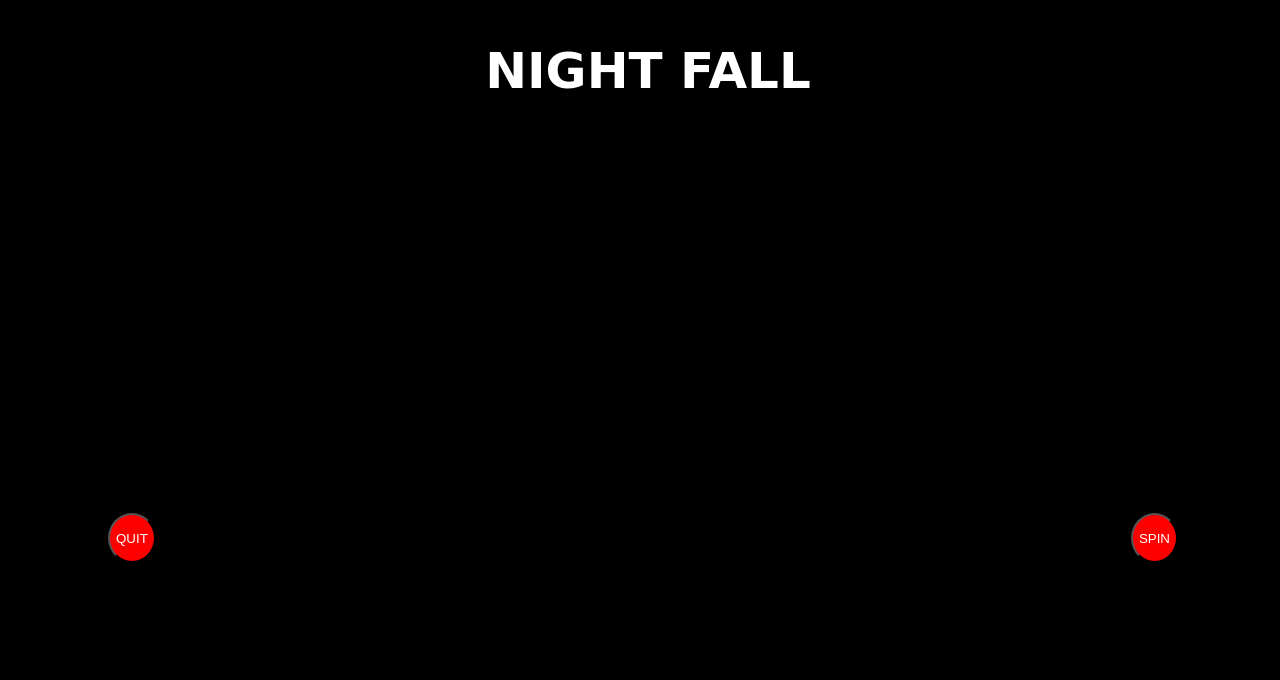
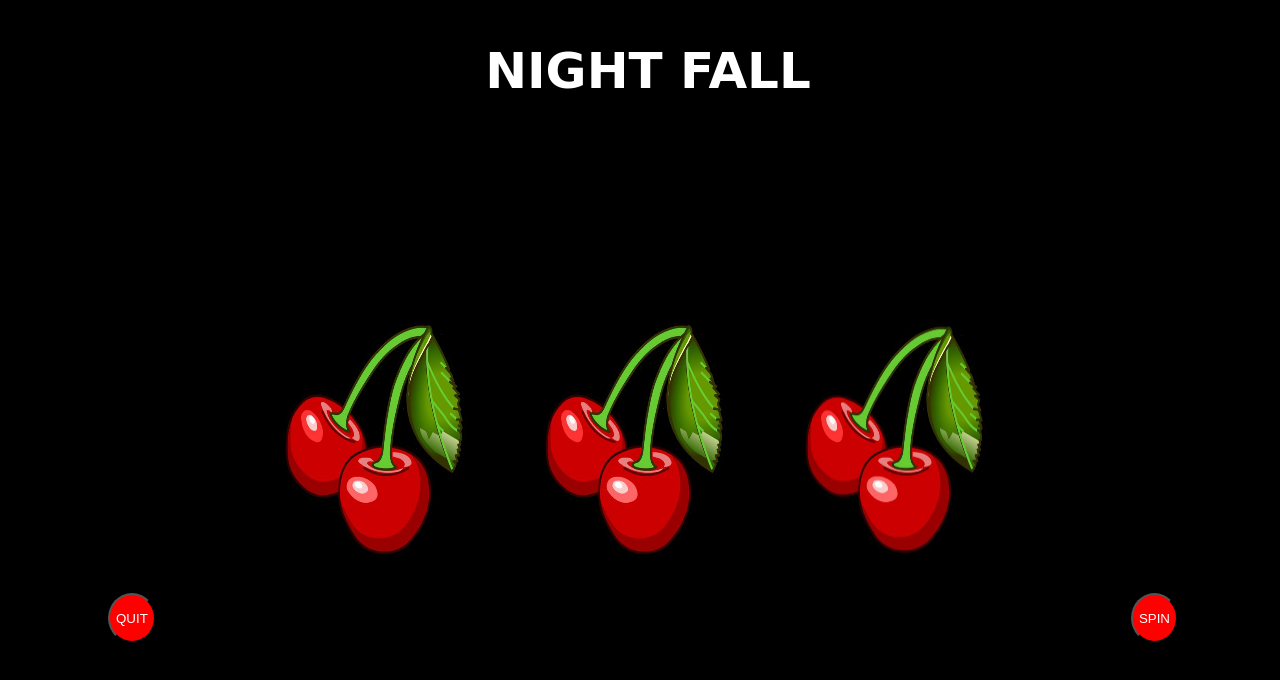
Before and after one commit to DavidGalindo23/slot-machine-game-pj1, a plain HTML site: page index.html in a window 1280 px wide. Both pictures are taken after a click on the button "SPIN". Drawn offline with nearby package versions, Linux system fonts and the light colour scheme; a web font is replaced by a local one.

Commit message:
finish game

```diff
--- a/css/main.css
+++ b/css/main.css
@@ -53,6 +53,7 @@ div{
     /* -webkit-animation: spin 3s;
     animation: spin 3s; */
 }
+
 .ring1{
     position: relative;
     top: 100px;
@@ -63,8 +64,13 @@ div{
     color: white;
     animation-name: ring1;
     animation-duration: 2s;
-    transform: rotateX(720deg);
+    transform: rotateX(3600deg);
+    height: 80px;
+    background-size: 222px 283px;
+    background-repeat: no-repeat;
+    width: 50px;
 }
+
 .ring2{
     position: relative;
     top: 100px;
@@ -73,9 +79,13 @@ div{
     font-size: 30px;
     text-align: center;
     color: white;
-    animation-name: ring2;
+    animation-name: ring1;
     animation-duration: 2.5s;
-    transform: rotateX(720deg);
+    transform: rotateX(3600deg);
+    height: 80px;
+    background-size: 222px 283px;
+    background-repeat: no-repeat;
+    width: 50px;
 }
 .ring3{
     position: relative;
@@ -85,9 +95,13 @@ div{
     font-size: 30px;
     text-align: center;
     color: white;
-    animation-name: ring3;
+    animation-name: ring1;
     animation-duration: 3s;
-    transform: rotateX(720deg);
+    transform: rotateX(3600deg);
+    height: 80px;
+    background-size: 222px 283px;
+    background-repeat: no-repeat;
+    width: 50px;
 }
 #spin{
     position: relative;
--- a/index.html
+++ b/index.html
@@ -9,6 +9,7 @@
     <link href="https://fonts.googleapis.com/css?family=Baloo" rel="stylesheet">
     <script defer src="js/main.js"></script>
     <script src="https://ajax.googleapis.com/ajax/libs/jquery/3.3.1/jquery.min.js"></script>
+    <!-- <link rel="stylesheet" href="//code.jquery.com/ui/1.12.1/themes/base/jquery-ui.css"> -->
 </head>
 <body>
     <div class="top">
@@ -20,7 +21,7 @@
     </div>
 
     <div>
-        <div class="ring1"></div>
+        <div class="ring1"><a><img src=""></a></div>
         <div class ="ring2"></div>
         <div class ="ring3"></div>
     </div>
--- a/js/main.js
+++ b/js/main.js
@@ -7,15 +7,28 @@ let setImg3 = document.querySelector('.ring3');
 /*----- event listeners -----*/
 
 document.getElementById('spin').addEventListener('click',function(){
-
-    document.getElementsByClassName('ring1')[0].style.transform = "rotateX('720deg');"
+  setImg1.style.animationName = 'none';
+  setImg2.style.animationName = 'none';
+  setImg3.style.animationName = 'none';
+  setImg1.textContent = '';
+  setImg2.textContent = '';
+  setImg3.textContent = '';
+  setTimeout(function() {
+    // note that you only need a single animation
     setSlot()
+    // setTimeout(function() {
+      setImg1.style.animationName = 'ring1';
+      setImg2.style.animationName = 'ring1';
+      setImg3.style.animationName = 'ring1';
+      //
+    // }, 3200);
+  }, 100);
 });
 document.getElementById('quit').addEventListener('click', endGame);
 
 /*----- app's state (variables) -----*/
 
-let intialArray = [7, 7, 7, 1, 7, 8, 1, 9, 1, 9, 7, 8];
+let intialArray = [7, 7, 7, 1, 7, 8, 1, 9, 1, 9, 7, 8, 5, 5, 5];
 let slotArray = [];
 
 
@@ -26,16 +39,14 @@ startGame();
 /* Game will sart when start button is click*/
 function startGame(){
 
-setImg1.innerText = intialArray[0];
-setImg2.innerText = intialArray[0];
-setImg3.innerText = intialArray[0];
+setImg1.style.backgroundImage = "url('images/Lucky_Seven.png')";
+setImg2.style.backgroundImage = "url('images/Lucky_Seven.png')";
+setImg3.style.backgroundImage = "url('images/Lucky_Seven.png')";
 }
 
 //function spinSlot()
 //will spin each slot one at a time
-function spinSlot(){
 
-}
 
 //function checkForWin()
 //will check for possible on single
@@ -56,32 +67,53 @@ function checkForWin(){
 }
 function setSlot(){
   //pushes 3 elements to slotArray
-
-
   setImg1.innerText = ''
   setImg2.innerText = ''
   setImg3.innerText = ''
 
-    /// delays slot for 3 seconds
-    var spinning = setTimeout(function(){
   for(var i = 0; i < 3; i++){
       slotArray.push( intialArray[Math.floor(Math.random() * intialArray.length)]);
-
-    //    console.log(slotArray);
+  }
+  if(slotArray[0] === 1){
+      setImg1.style.backgroundImage = "url('images/A.png')";
+  } else if(slotArray[0] === 5){
+    setImg1.style.backgroundImage = "url('images/cherry.png')";
+  } else if(slotArray[0] === 7){
+    setImg1.style.backgroundImage = "url('images/Lucky_Seven.png')";
+  } else if(slotArray[0] === 8){
+    setImg1.style.backgroundImage = "url('images/Q.png')";
+  }else{
+    setImg1.style.backgroundImage = "url('images/King.png')";
   }
 
-        setImg1.style.backgroundImage = "";
-        setImg2.style.backgroundImage = "";
-        setImg3.style.backgroundImage = "";
-        console.log("workiiinnngggg")
-        setImg1.innerText = slotArray[0];
-        setImg2.innerText = slotArray[1];
-        setImg3.innerText = slotArray[2];
+  if(slotArray[1] === 1){
+    setImg2.style.backgroundImage = "url('images/A.png')";
+} else if(slotArray[1] === 5){
+  setImg2.style.backgroundImage = "url('images/cherry.png')";
+} else if(slotArray[1] === 7){
+  setImg2.style.backgroundImage = "url('images/Lucky_Seven.png')";
+} else if(slotArray[1] === 8){
+  setImg2.style.backgroundImage = "url('images/Q.png')";
+}else{
+  setImg2.style.backgroundImage = "url('images/King.png')";
+}
+
+if(slotArray[2] === 1){
+    setImg3.style.backgroundImage = "url('images/A.png')";
+} else if(slotArray[2] === 5){
+  setImg3.style.backgroundImage = "url('images/cherry.png')";
+} else if(slotArray[2] === 7){
+  setImg3.style.backgroundImage = "url('images/Lucky_Seven.png')";
+} else if(slotArray[2] === 8){
+  setImg3.style.backgroundImage = "url('images/Q.png')";
+}else{
+  setImg3.style.backgroundImage = "url('images/King.png')";
+}
+  setTimeout(function(){
     checkForWin();
-    }, 3000)
+  }, 3200)
+}
 
-
-}
 //function endGame()
 //will end Game when QUIT button is click
 function endGame(){
```
Also changed, not shown: images/A.png (added), images/King.png (added), images/Lucky_Seven.png (added), images/Q.png (added), images/cherry.png (added). Lines whose indentation alone changed are shown as unchanged.
